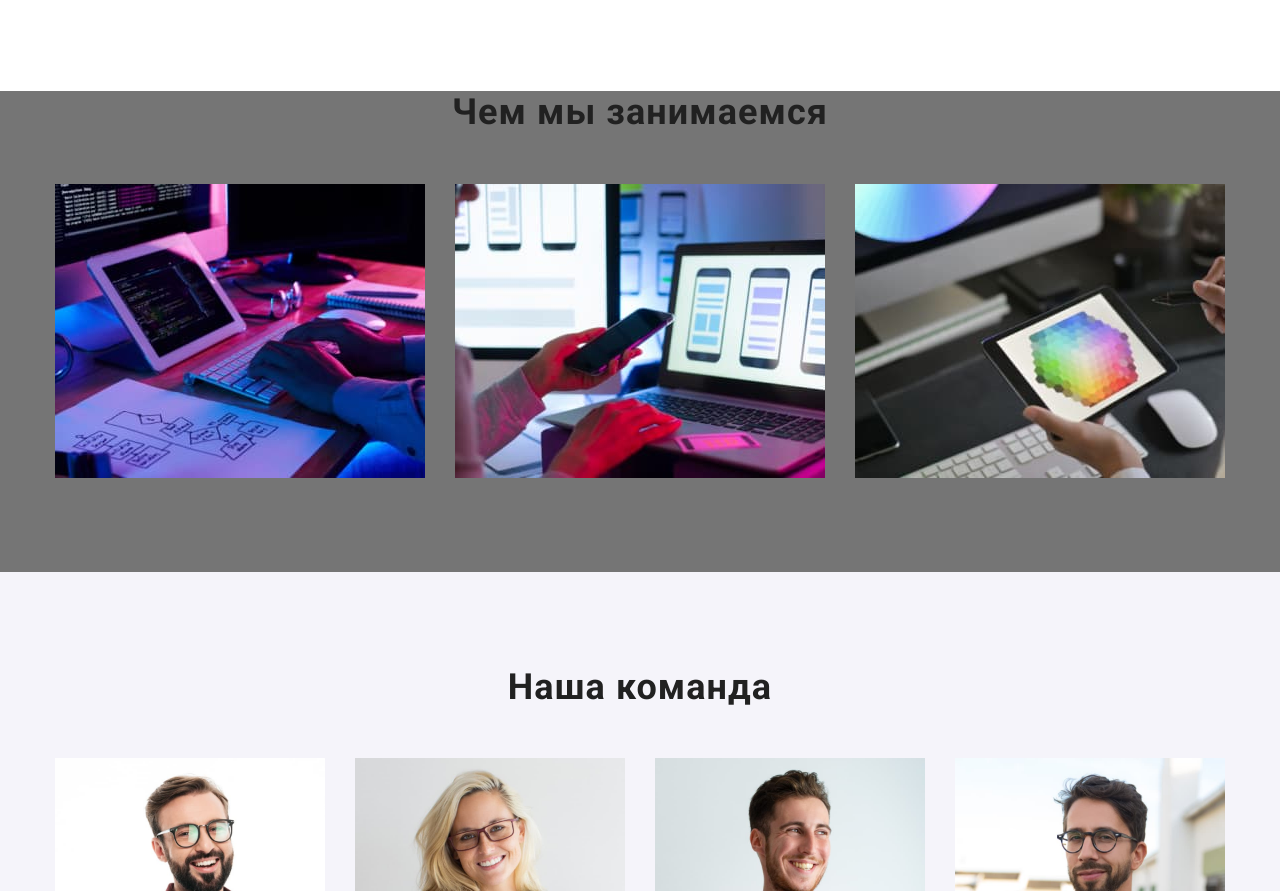
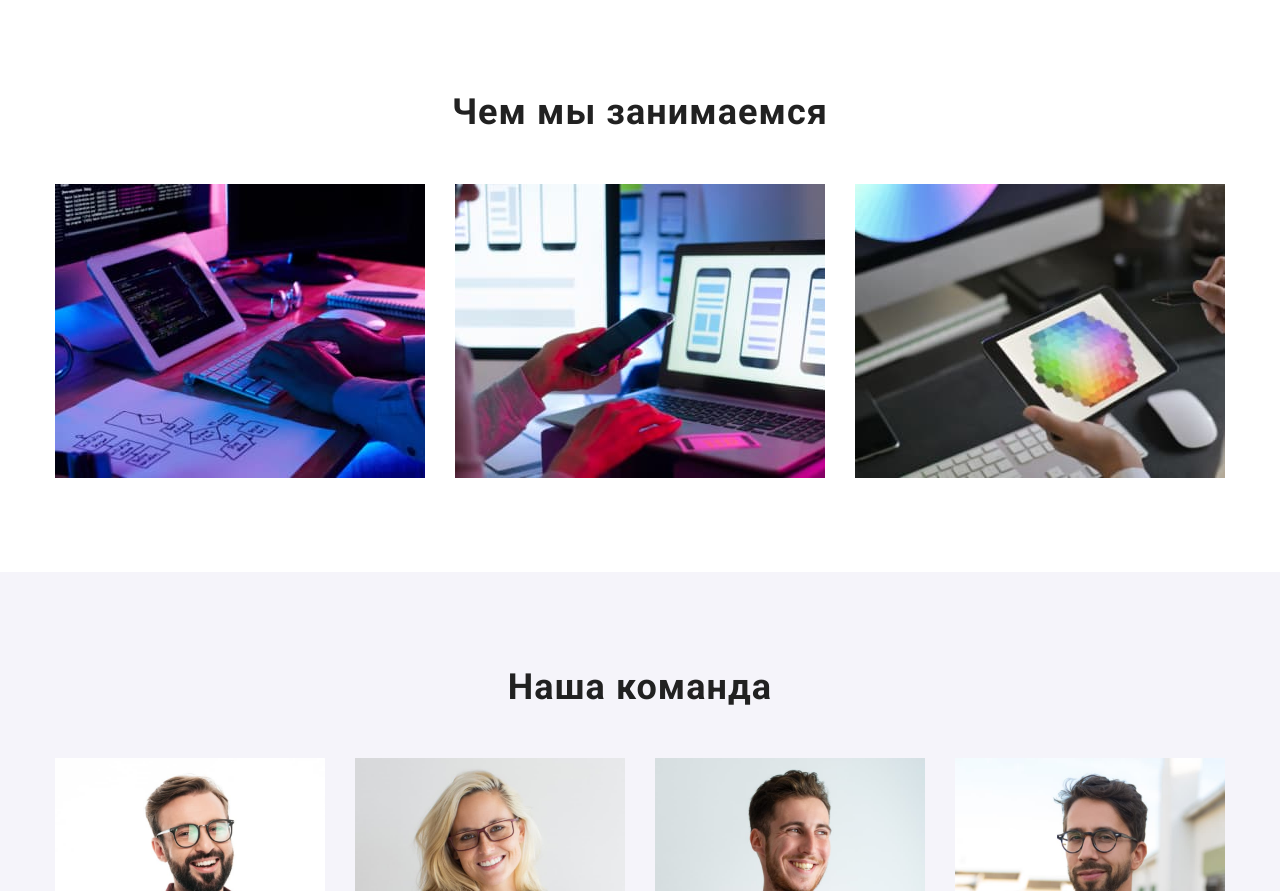
Before and after one commit to syniavskyi712/goit-markup-hw-03, a plain HTML site: page index.html in a window 1280 px wide. Shown: the part 875-1766 px from the top of the page. Drawn offline with nearby package versions, Linux system fonts and the light colour scheme.

Commit message:
HW mod 3

```diff
--- a/css/styles.css
+++ b/css/styles.css
@@ -226,10 +226,6 @@ body {
 
  /* DIRECTIONS */
 
- .directions {
-     background-color: #757575;
- }
-
  .directions .container {
      padding-bottom: 94px;
  }
```
